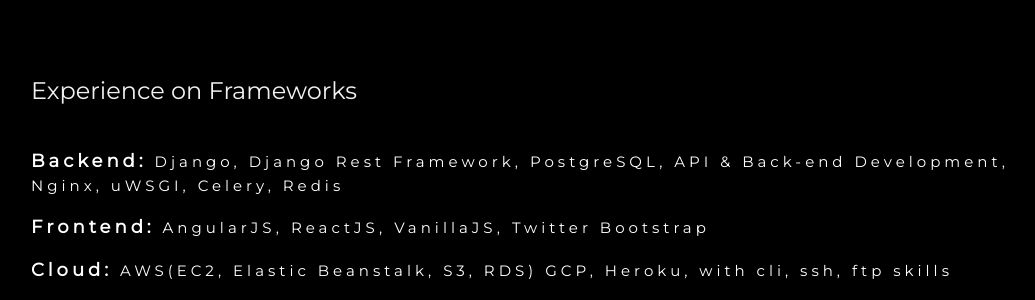
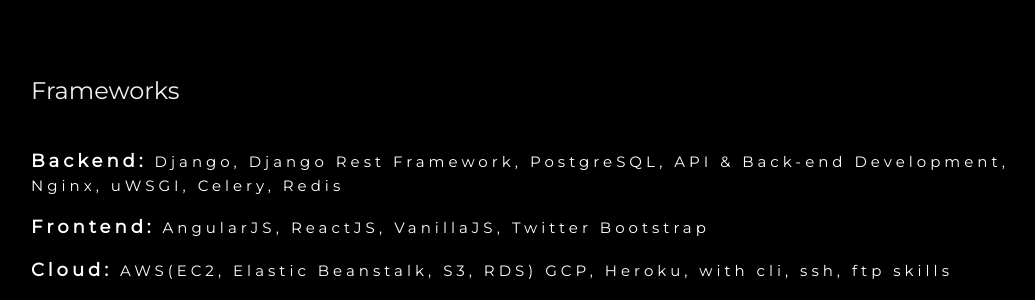
Before and after one commit to edchelstephens/portfolio, a Django app: page / in a window 1280 px wide. Shown: the part 4652-4952 px from the top of the page, without its empty margins (179-1214 px from the left). Run offline with Django 4.2, Linux system fonts and the light colour scheme.

Commit message:
chore: frameworks.

```diff
--- a/pages/templates/pages/index.html
+++ b/pages/templates/pages/index.html
@@ -38,7 +38,7 @@
                 <p>ABOUT</p>
             </a>
             <a
-                href="#photos"
+                href="#experience"
                 class="w3-bar-item w3-button w3-padding-large w3-hover-black"
             >
                 <i class="fa fa-drivers-license-o w3-xxlarge"></i>
@@ -68,7 +68,7 @@
                     >ABOUT</a
                         >
                         <a
-                            href="#photos"
+                            href="#experience"
                             class="w3-bar-item w3-button"
                             style="width: 25% !important"
                         >PHOTOS</a
@@ -242,7 +242,7 @@
                             </div>
 
       <!-- Portfolio Section -->
-                            <div class="w3-padding-64 w3-content" id="photos">
+                            <div class="w3-padding-64 w3-content" id="experience">
                                 <h2 class="w3-text-light-grey">Experience</h2>
                                 <hr style="width: 200px" class="w3-opacity" />
                                 <h3 class="w3-padding-24 w3-text-light-grey">Projects</h3>
@@ -275,7 +275,7 @@
                                 <p>Senior Django Developer, Full-Stack Development, API Developer, Test Engineer</p><br>
 
 
-                                <h3 class="w3-padding-24 w3-text-light-grey">Experience on Frameworks</h3>
+                                <h3 class="w3-padding-24 w3-text-light-grey">Frameworks</h3>
                                 <p class="w3-wide w3-margin-bottom"><span style="font-size:18px; font-weight:bold">Backend:</span> Django, Django Rest Framework, PostgreSQL, API & Back-end Development, Nginx, uWSGI,  Celery, Redis</p>
                                 <p class="w3-wide w3-margin-bottom"><span style="font-size:18px; font-weight:bold">Frontend:</span> AngularJS, ReactJS, VanillaJS, Twitter Bootstrap</p>
                                 <p class="w3-wide w3-margin-bottom"><span style="font-size:18px; font-weight:bold">Cloud:</span> AWS(EC2, Elastic Beanstalk, S3, RDS) GCP, Heroku, with cli, ssh, ftp skills</p>
```
